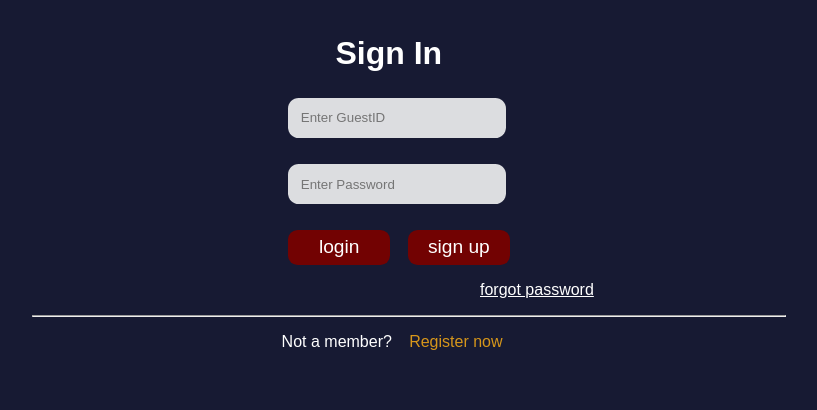
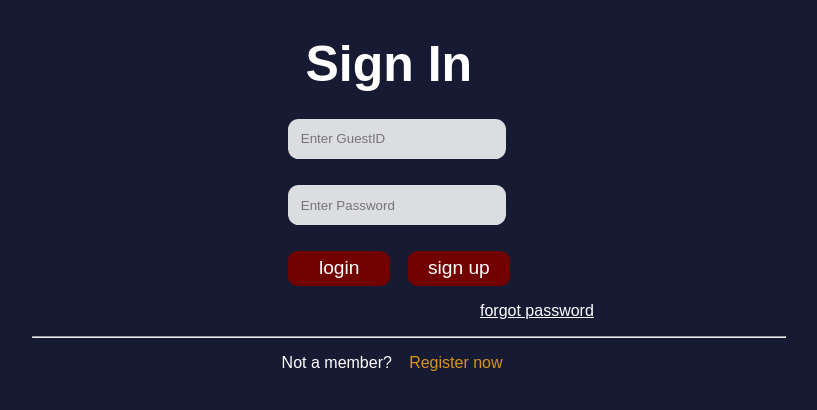
Before and after one commit to ppearyxx/Hot-as-Hell, a PHP site: page /Login.html in a window 1280 px wide. Shown: the part 93-503 px from the top of the page, without its empty margins (232-1049 px from the left). Run offline with PHP 8.4, Linux system fonts and the light colour scheme; some libraries are stand-ins or nearby versions.

Commit message:
login design and require input

```diff
--- a/Login.css
+++ b/Login.css
@@ -1,14 +1,8 @@
-h1{
-    font-size: 2rem;
-    text-align: center;
-    color: white;
-    margin-right: 43vw;
-    margin-bottom: 0vw;
-}
+
 
 body{
     background-color: #171A33;
-    font-family: Arial, Helvetica, sans-serif;
+    font-family: outfit;
     color: white;
 }
 
@@ -53,6 +47,48 @@ button:hover{
     background-color: white;
     color: #720202;
 }
+body {
+  background-color: #171a33;
+  font-family: "Outfit", sans-serif;
+  color: white;
+}
+
+h1 {
+  font-size: 2rem;
+  text-align: center;
+  color: white;
+  margin-right: 43vw;
+  margin-bottom: 0vw;
+  font-family: "Outfit", sans-serif;
+}
+
+p {
+  color: white;
+  text-decoration: underline;
+  cursor: pointer;
+  margin-left: 15vw;
+  font-family: "Outfit", sans-serif;
+}
+
+span {
+  color: #d6961b;
+  margin-left: 1vw;
+  cursor: pointer;
+  font-family: "Outfit", sans-serif;
+}
+
+button {
+  background-color: #720202;
+  border-radius: 0.5em;
+  width: 8vw;
+  padding: 0.5vw;
+  color: white;
+  border: none;
+  font-size: 1.2rem;
+  margin: 2vw 1vw 0vw 0vw;
+  cursor: pointer;
+  font-family: "Outfit", sans-serif;
+}
 
 p{
     color: white;
--- a/Login.html
+++ b/Login.html
@@ -12,22 +12,34 @@
     <link rel="shortcut icon" href="/images/logo.png" type="image/x-icon">
     <script src="/Navbar.js" type="text/javascript" defer></script>
 
+    <script>
+        function checkInputs() {
+            const guestID = document.getElementById('GuestID').value.trim();
+            const password = document.getElementById('Password').value.trim();
+
+            if (guestID === '' || password === '') {
+                alert('Please fill in all fields.');
+                return false;
+            }
+            return true;
+        }
+    </script>
 </head>
 <body>
-    <navbar-component></navbar-component>
+    <navbar-component> </navbar-component>
     <div class="login">
-    <h1>Sign In</h1>
+    <h1 style="font-size: 50px">Sign In</h1>
 
-    <input type="text" placeholder="Enter GuestID" name="GuestID" id="GuestID" >
+    <input type="text" placeholder="Enter GuestID" name="GuestID" id="GuestID" required>
 
     <br>
 
-    <input type="text" placeholder="Enter Password" name="Password" id="Password" >
+    <input type="text" placeholder="Enter Password" name="Password" id="Password" required>
 
 
     <br>
 
-    <button>login</button>
+    <button onclick="if(checkInputs()) window.location.href='noreservation.html'">login</button>
     <button>sign up</button>
 
     <p>forgot password</p>
```
